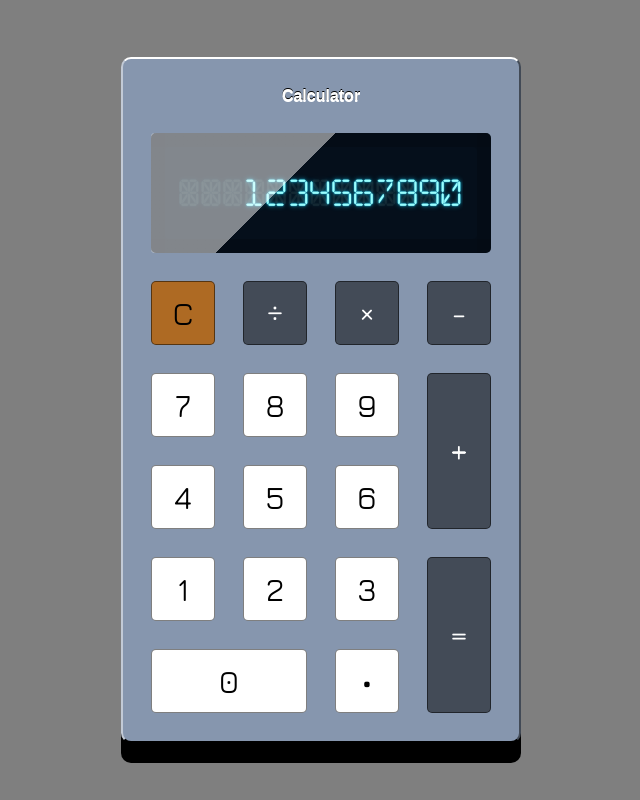
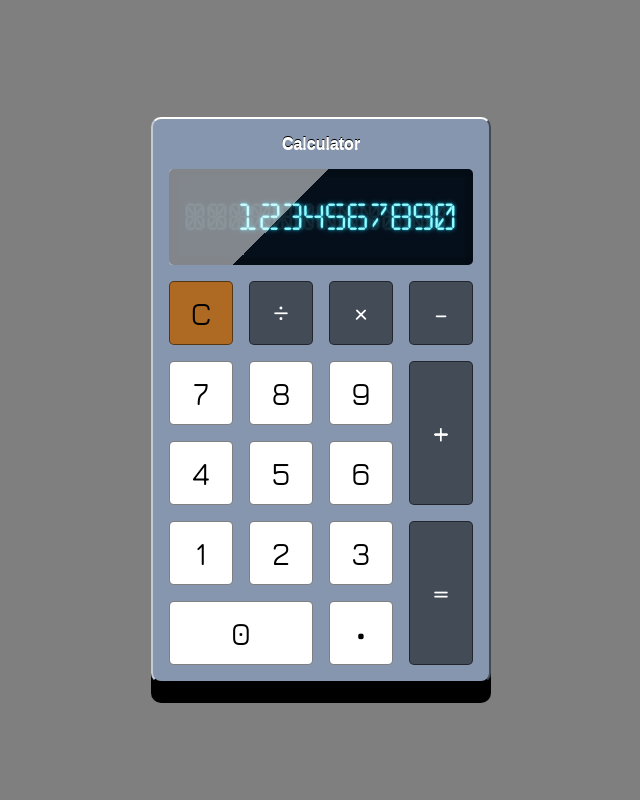
Before and after one commit to 5t4r8ucK/04-build-a-javascript-calculator, a React (Create React App) app: page / in a window 1280 px wide. Shown: the whole page, without its empty margins (319-959 px from the left). Built offline with nearby package versions, Linux system fonts and the light colour scheme.

Commit message:
cahnges the gap width to be narrower

```diff
--- a/src/components/styled-components/variables.js
+++ b/src/components/styled-components/variables.js
@@ -1,4 +1,3 @@
-
 // Fonts
 export const font_stack_digital = '"Digital dream", monospace';
 export const font_stack_sans_serif = '"Jura", sans-serif';
@@ -18,8 +17,9 @@ export const cyan_dark_100 = 'rgba(19, 147, 180, 1)';
 export const blue_dark_100 = 'rgba(5, 15, 27, 1)';
 export const gray_100 = 'rgba(134, 150, 174, 1)';
 export const orange_100 = 'rgba(174, 106, 35, 1)';
+
 // Measurements
-export const gap_width = '1.75rem'; // 28 px
+export const gap_width = '1rem'; // 16 px
 export const hairline_width = '0.0625rem'; // 1 px
 export const border_width = '0.125rem';// 2 px
 export const button_border_radius = '0.3125rem'; // 5 px
```
